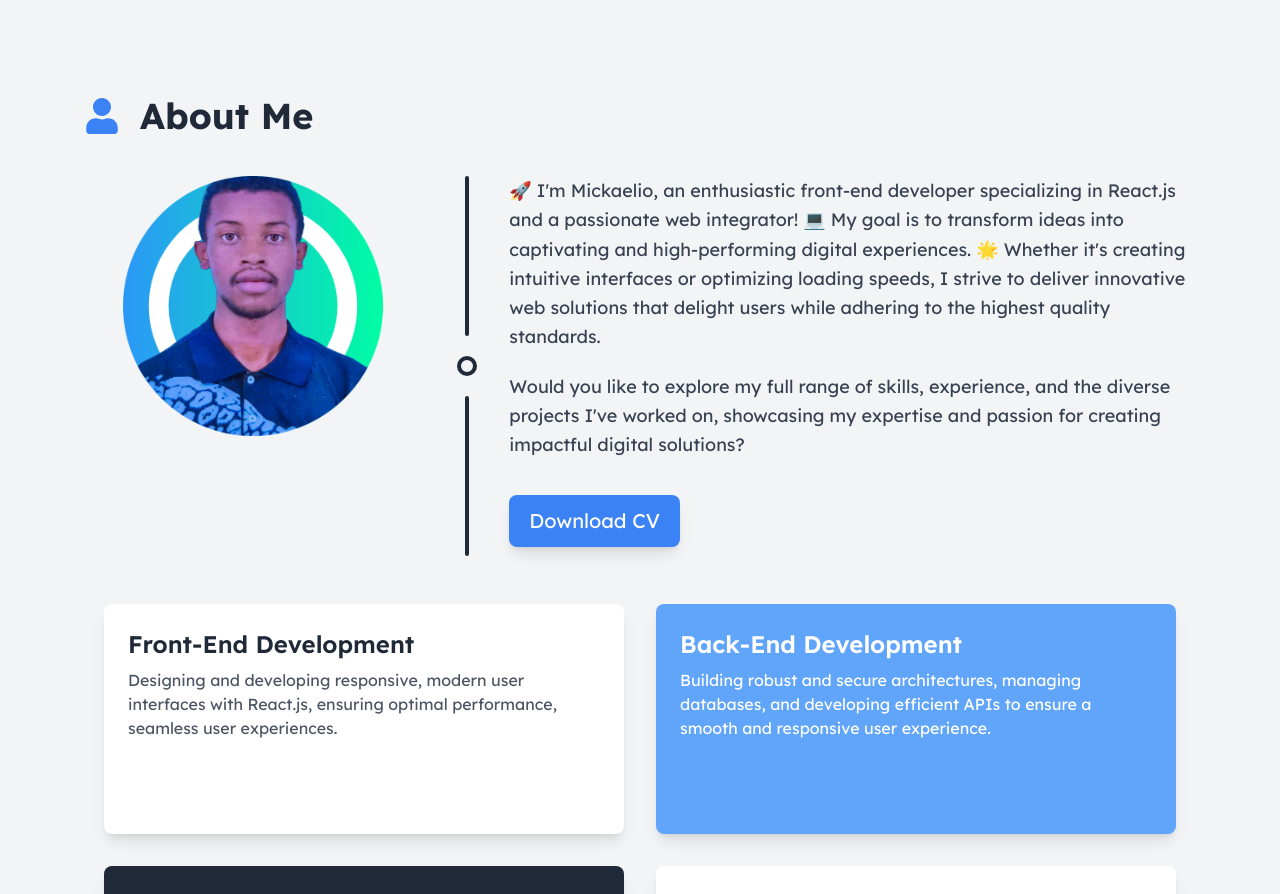
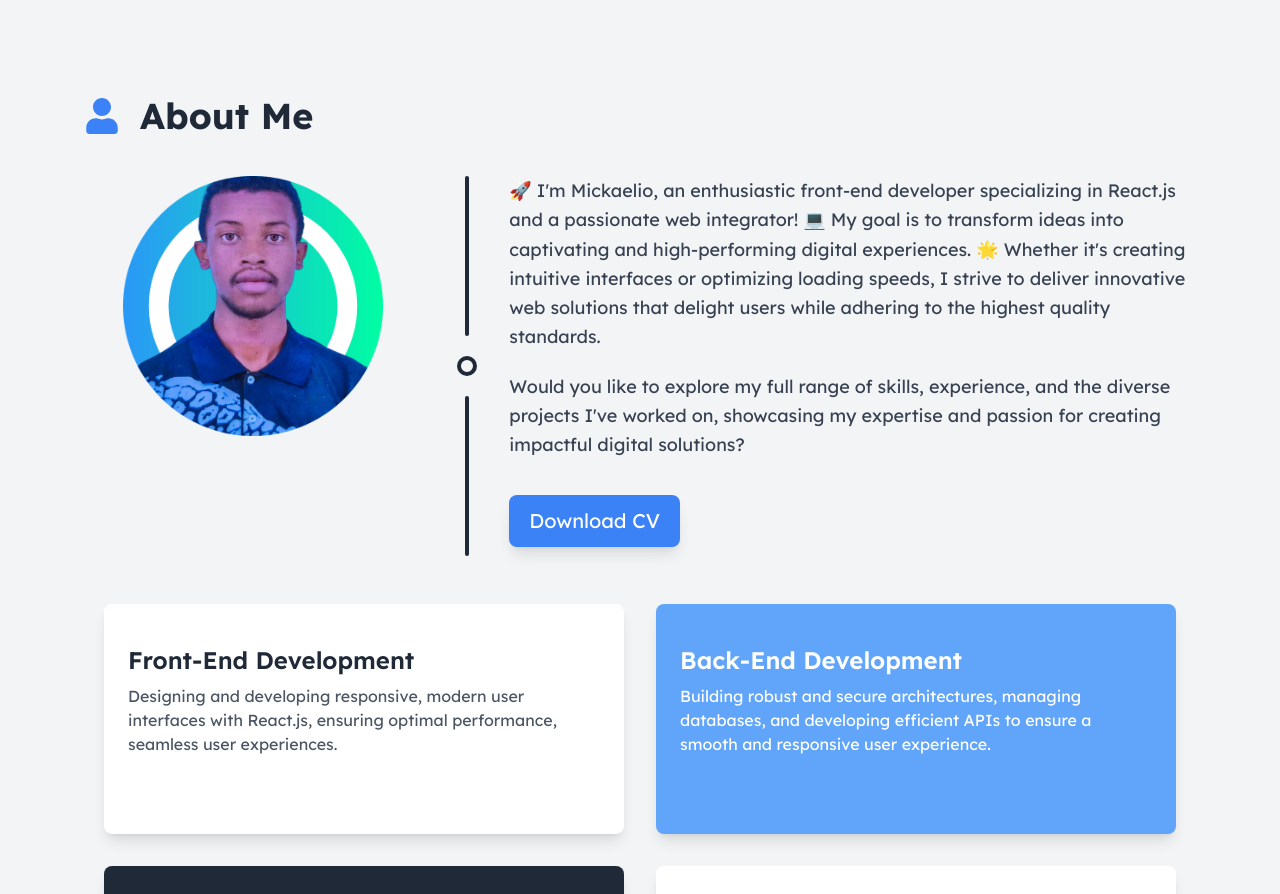
Before and after one commit to tsiheje/NewPortfolio, a Next.js app: page /Components/About in a window 1280 px wide. Shown: the top 894 px of the page. Built offline with nearby package versions, Linux system fonts and the light colour scheme.

Commit message:
refact : version final avant animation

```diff
--- a/src/app/Components/About/page.js
+++ b/src/app/Components/About/page.js
@@ -107,7 +107,7 @@ const About = () => {
         {skills.map((skill, index) => (
           <motion.div
             key={index}
-            className={`${skill.bgColor} rounded-lg shadow-lg p-6 w-full sm:w-[400px] md:w-[520px] h-[230px] transition-transform duration-300 transform hover:scale-105`}
+            className={`${skill.bgColor} rounded-lg shadow-lg px-6 py-10 w-full sm:w-[400px] md:w-[520px] h-[230px] transition-transform duration-300 transform hover:scale-105`}
             initial={{ opacity: 0, scale: 0.95 }}
             animate={{ opacity: 1, scale: 1 }}
             transition={{ duration: 0.8, delay: index * 0.2 }}
```
